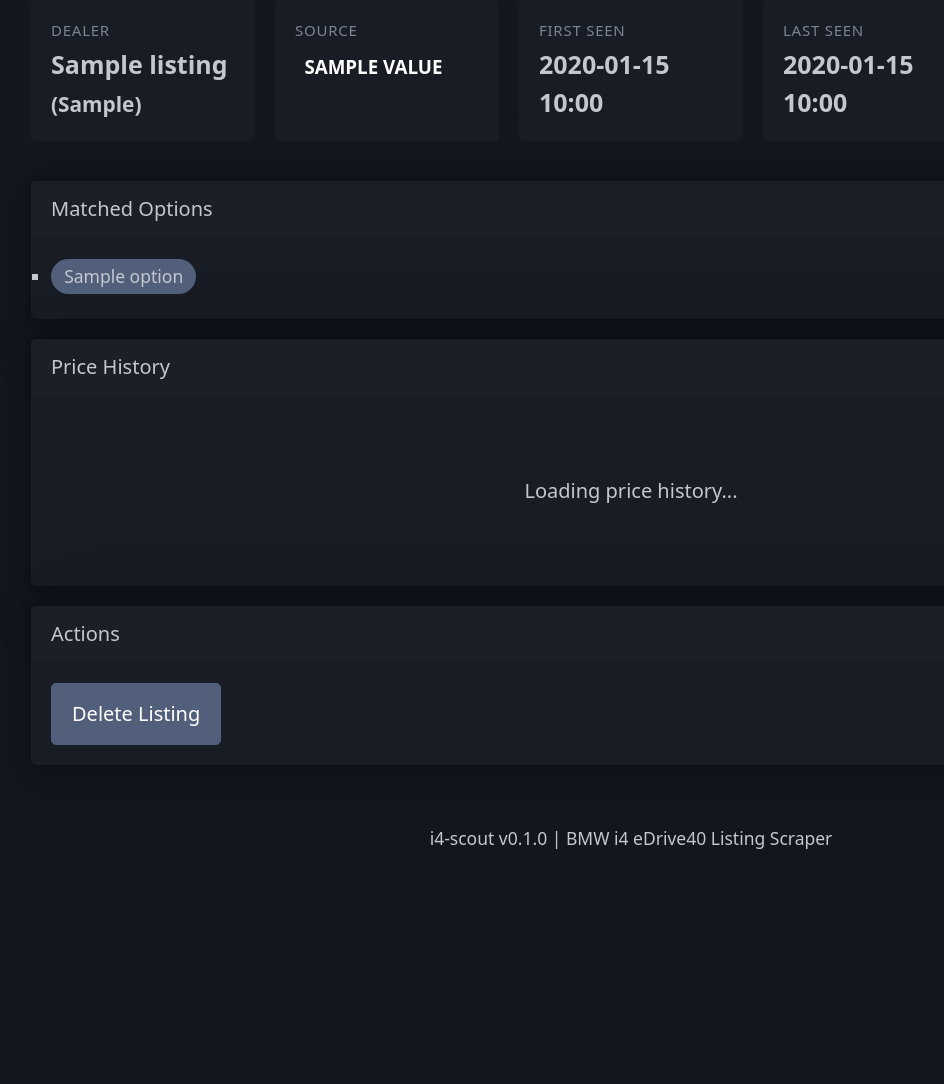
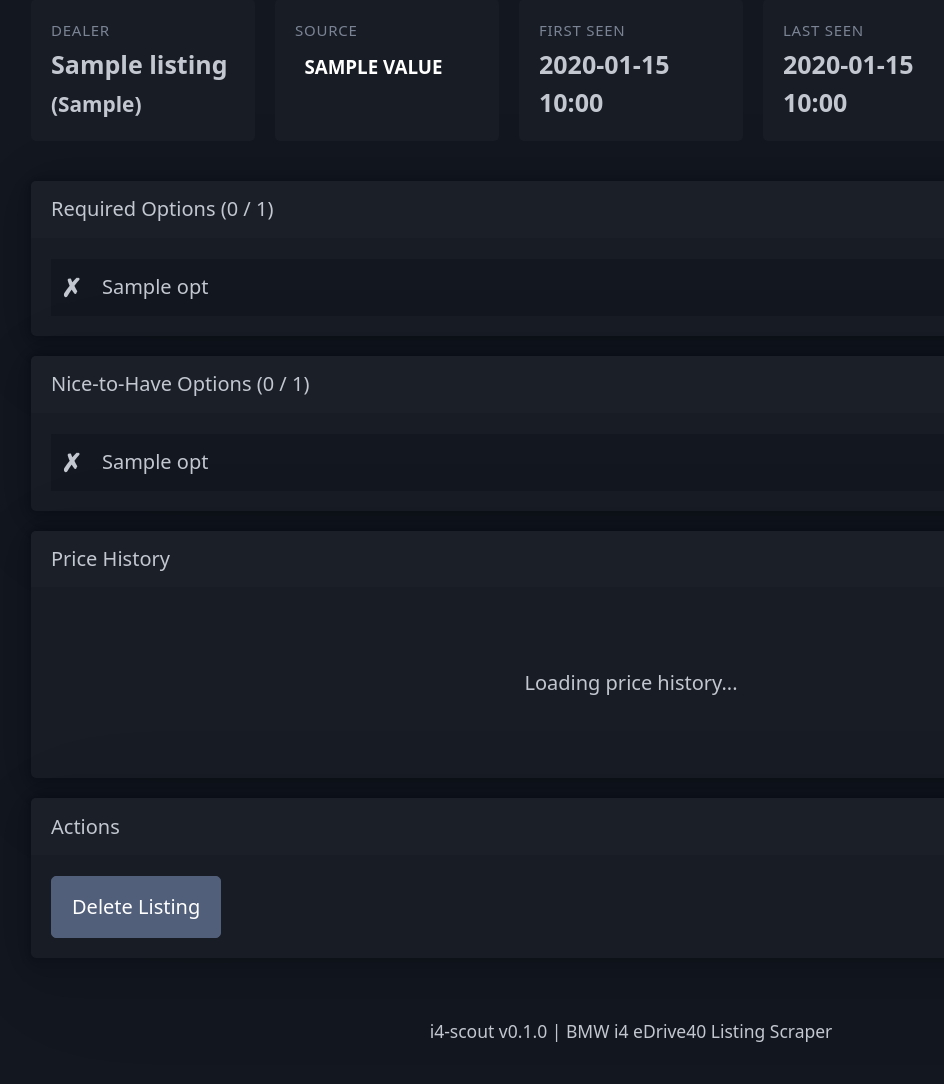
Before and after one commit to aaearon/i4-scout, a Python web app: template src/i4_scout/api/templates/pages/listing_detail.html in a window 1280 px wide. Shown: the part 460-1544 px from the top of the page, without its empty margins (9-953 px from the left). Before the commit the page ends 1309 px from the top, so only its background shows below. Run offline with Jinja, Linux system fonts and the light colour scheme; the template is opened without the code that fills it: most values are stand-ins (such as "Sample title", 1, 10 or a date in 2020).

Commit message:
feat(web): improve listing detail and add clickable sort headers
- Show explicit options status on listing detail page
  - Required options with has/doesn't have checkmarks
  - Nice-to-have options with has/doesn't have indicators
  - Count display (e.g., "10 / 11")
- Add clickable column headers for sorting in listings table
  - Click to sort by price, mileage, score, or date
  - Click again to toggle asc/desc order
  - Visual sort direction indicators (arrows)
  - Preserves all current filters when sorting

```diff
--- a/src/i4_scout/api/templates/partials/listing_detail_content.html
+++ b/src/i4_scout/api/templates/partials/listing_detail_content.html
@@ -78,7 +78,58 @@
     </div>
 </div>
 
-{% if listing.matched_options %}
+{% if options_status %}
+<!-- Required Options -->
+<article>
+    <header>Required Options ({{ options_status.required|selectattr('has')|list|length }} / {{ options_status.required|length }})</header>
+    {% if options_status.required %}
+    <table class="options-table">
+        <tbody>
+            {% for opt in options_status.required %}
+            <tr>
+                <td style="width: 40px; text-align: center;">
+                    {% if opt.has %}
+                    <span class="option-has" title="Has this option">&#10003;</span>
+                    {% else %}
+                    <span class="option-missing" title="Missing this option">&#10007;</span>
+                    {% endif %}
+                </td>
+                <td>{{ opt.name }}</td>
+            </tr>
+            {% endfor %}
+        </tbody>
+    </table>
+    {% else %}
+    <p class="empty-state">No required options configured.</p>
+    {% endif %}
+</article>
+
+<!-- Nice-to-Have Options -->
+<article>
+    <header>Nice-to-Have Options ({{ options_status.nice_to_have|selectattr('has')|list|length }} / {{ options_status.nice_to_have|length }})</header>
+    {% if options_status.nice_to_have %}
+    <table class="options-table">
+        <tbody>
+            {% for opt in options_status.nice_to_have %}
+            <tr>
+                <td style="width: 40px; text-align: center;">
+                    {% if opt.has %}
+                    <span class="option-has" title="Has this option">&#10003;</span>
+                    {% else %}
+                    <span class="option-missing-nice" title="Missing this option">&#10007;</span>
+                    {% endif %}
+                </td>
+                <td>{{ opt.name }}</td>
+            </tr>
+            {% endfor %}
+        </tbody>
+    </table>
+    {% else %}
+    <p class="empty-state">No nice-to-have options configured.</p>
+    {% endif %}
+</article>
+{% elif listing.matched_options %}
+<!-- Fallback to simple list if options_status not provided -->
 <article>
     <header>Matched Options</header>
     <ul class="options-list">
--- a/src/i4_scout/static/css/custom.css
+++ b/src/i4_scout/static/css/custom.css
@@ -115,6 +115,20 @@ tr[data-href]:hover {
     background-color: var(--pico-table-row-stripped-background-color);
 }
 
+/* Sortable headers */
+.sortable-header {
+    user-select: none;
+    transition: background-color 0.2s;
+}
+
+.sortable-header:hover {
+    background-color: var(--pico-table-row-stripped-background-color);
+}
+
+.sortable-header.sort-active {
+    color: var(--pico-primary);
+}
+
 /* Filter form layout */
 .filter-form {
     display: grid;
@@ -227,6 +241,40 @@ tr[data-href]:hover {
     padding: 0.25em 0.75em;
     border-radius: 1em;
     font-size: 0.875rem;
+}
+
+/* Options status table */
+.options-table {
+    width: 100%;
+    margin: 0;
+}
+
+.options-table td {
+    padding: 0.5rem;
+    border-bottom: 1px solid var(--pico-muted-border-color);
+}
+
+.options-table tr:last-child td {
+    border-bottom: none;
+}
+
+/* Option has/missing indicators */
+.option-has {
+    color: var(--pico-color-green-550);
+    font-weight: bold;
+    font-size: 1.25rem;
+}
+
+.option-missing {
+    color: var(--pico-color-red-550);
+    font-weight: bold;
+    font-size: 1.25rem;
+}
+
+.option-missing-nice {
+    color: var(--pico-color-grey-500);
+    font-weight: bold;
+    font-size: 1.25rem;
 }
 
 /* Price history chart placeholder */
```
Also changed, not shown: src/i4_scout/api/routes/web.py (+26 -2 lines), src/i4_scout/api/templates/partials/listings_table.html (+24 -4 lines).
